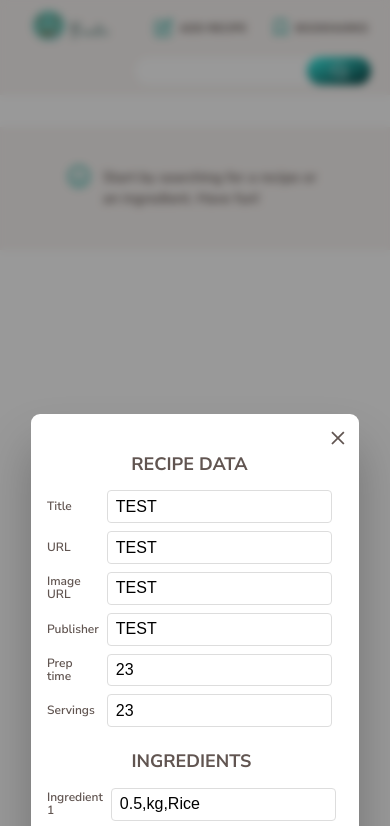
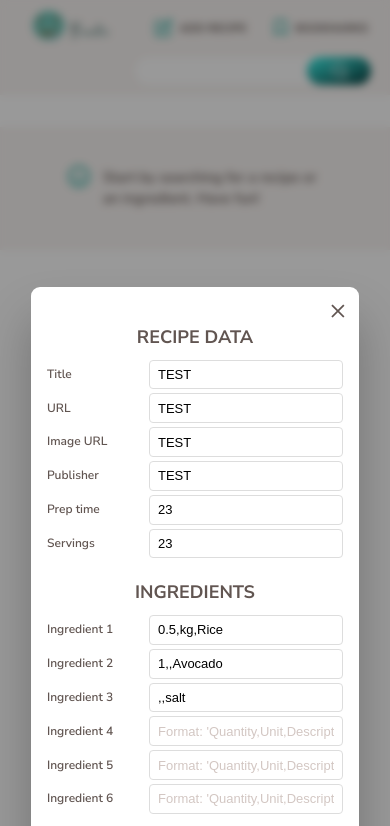
Before and after one commit to kaydo1506/foodie, a website built with Parcel: page index.html in a window 390 px wide. Both pictures are taken after a click on the button "ADD RECIPE". Shown: the top 826 px of the page. Built offline with nearby package versions, Linux system fonts and the light colour scheme.

Commit message:
modal uload

```diff
--- a/src/sass/_upload.scss
+++ b/src/sass/_upload.scss
@@ -13,23 +13,19 @@
   transition: all 0.5s;
 
   @media only screen and (max-width: 1020px) {
-    width: 80rem;
+    width: 85rem;
     padding: 2rem 2rem;
     position: absolute;
+    top: 70%;
   }
   @media only screen and (max-width: 860px) {
-    position: absolute;
+    width: 74rem;
+  }
 
-    top: 75%;
-  }
-  @media only screen and (max-width: 700px) {
-    width: 53rem;
+  @media only screen and (max-width: 600px) {
+    width: 41rem;
+    top: 70%;
     padding-bottom: 2rem;
-    // top: 90%;
-  }
-  @media only screen and (max-width: 460px) {
-    width: 41rem;
-    top: 90%;
   }
 
   .btn--close-modal {
@@ -67,9 +63,13 @@
   grid-template-columns: 1fr 1fr;
   gap: 4rem 6rem;
 
-  @media only screen and (max-width: 860px) {
+  @media only screen and (max-width: 600px) {
     display: block;
     gap: 4rem 2rem;
+  }
+
+  @media only screen and (max-width: 860px) {
+    gap: 2rem 3rem;
   }
 
   &__column {
@@ -79,11 +79,11 @@
     gap: 1.5rem;
 
     @media only screen and (max-width: 860px) {
-      grid-template-columns: 0.5fr 1.1fr;
-      gap: 1rem;
+      grid-template-columns: 1fr 1fr;
+      gap: 0.5rem;
       input[type='text'],
       input[type='number'] {
-        font-size: 16px;
+        font-size: 13px;
       }
     }
 
@@ -99,9 +99,13 @@
       border: 1px solid #ddd;
       border-radius: 0.5rem;
       transition: all 0.2s;
-      @media only screen and (max-width: 460px) {
-        font-size: 1.2rem;
+      @media only screen and (max-width: 860px) {
+        input[type='text'],
+        input[type='number'] {
+          font-size: 16px;
+        }
       }
+
       &::placeholder {
         color: $color-grey-light-3;
       }
```
